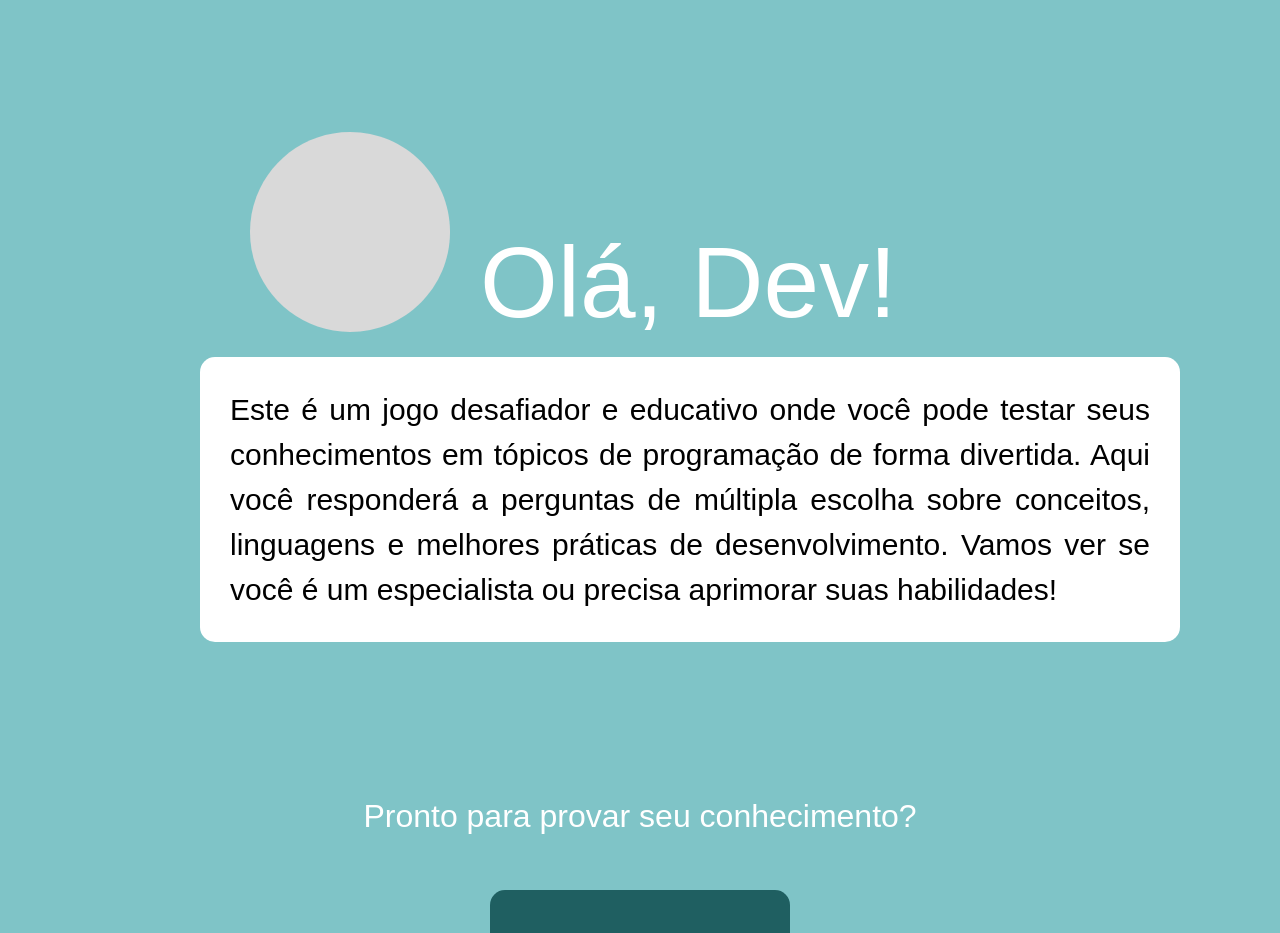
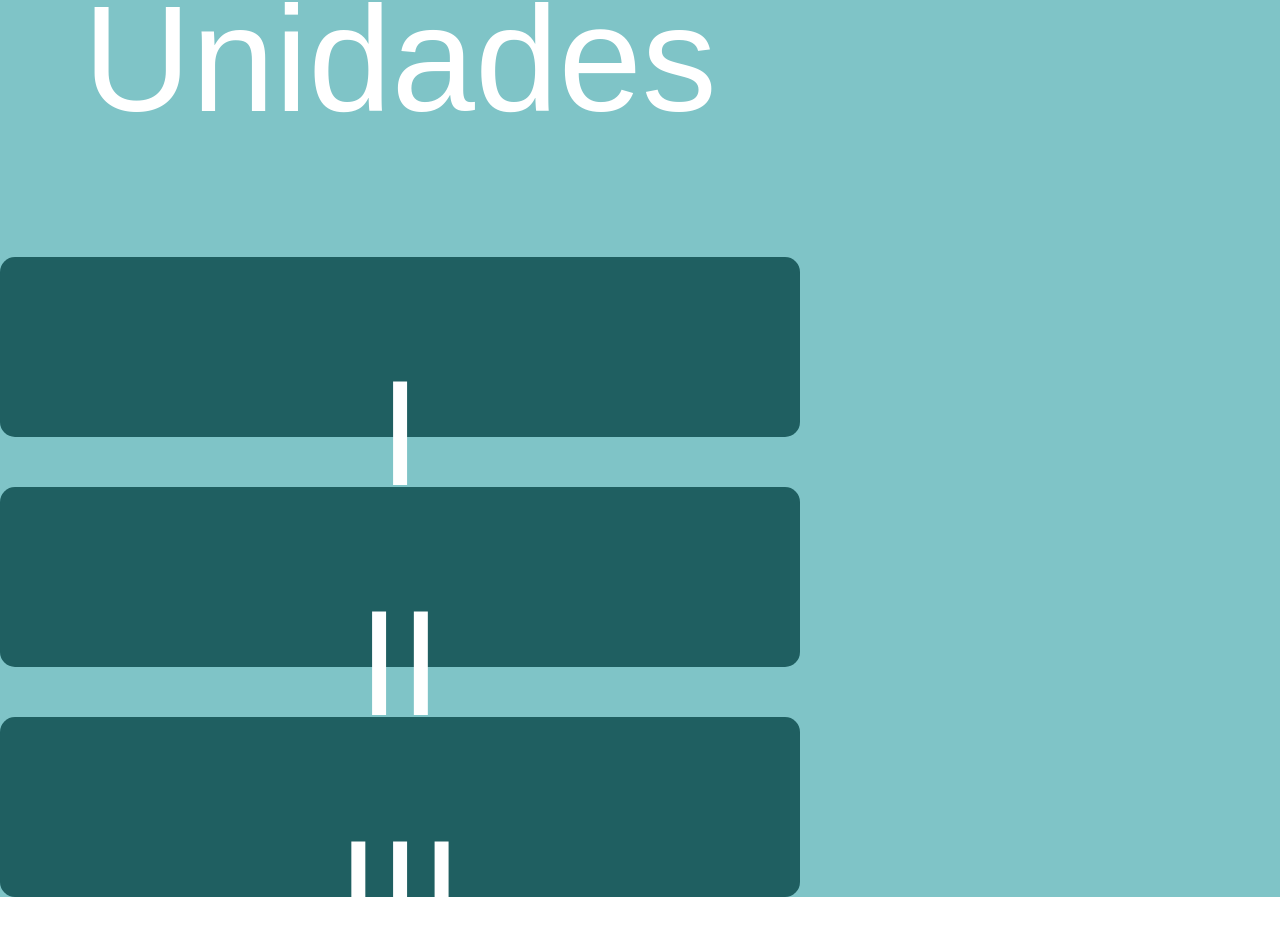
Before and after one commit to projeto-dev-study/dev-study-application, a React (Vite) app: page / in a window 1280 px wide. Shown: the part 123-1056 px from the top of the page. Built offline with nearby package versions, Linux system fonts and the light colour scheme; a web font is replaced by a local one.

Commit message:
tela de unidades finalizada

```diff
--- a/src/App.jsx
+++ b/src/App.jsx
@@ -9,8 +9,9 @@ function App() {
   return (
     <div className="App">
       {/* <Login/>
-
-      <EscolhasUnidades/>*/}<Apresentation/>
+      <Apresentation/>
+      */}
+      <EscolhasUnidades/>
     </div>
   )
 }
--- a/src/pages/Apresentation/Apresentation.jsx
+++ b/src/pages/Apresentation/Apresentation.jsx
@@ -15,7 +15,7 @@ const Apresentation = () => {
         <div className="boxtext">
             <div className="text">Este é um jogo desafiador e educativo onde você pode testar seus conhecimentos em tópicos de programação de forma divertida. Aqui você responderá a perguntas de múltipla escolha sobre conceitos, linguagens e melhores práticas de desenvolvimento. Vamos ver se você é um especialista ou precisa aprimorar suas habilidades!</div>
         </div>
-        <p>Pronto para provar seu conhecimento?</p>
+        <p className="ptext">Pronto para provar seu conhecimento?</p>
         <div className="acao">
             <Botao>Começar</Botao>
         </div>
--- a/src/pages/EscolhasUnidades/EscolhasUnidades.css
+++ b/src/pages/EscolhasUnidades/EscolhasUnidades.css
@@ -1,13 +1,52 @@
 h1 {
     margin-top: 100px;
-    font-size: 90px;
+    font-size: 150px;
+    color: white;
+    font-weight: 90;
     text-align: center;
 }
 
 .botoes{
+    padding-top: 100px;
     align-items: center;
     display: flex;
     flex-direction: column;
     margin-top: 15px;
-    gap: 20px;
+    gap: 50px;
 }
+
+.unidadeI{
+    background-color: #1F5F61;
+    color: white;
+    border-radius: 15px;
+    width: 800px;
+    height: 166px;
+    font-size: 55px;
+    border: none;
+    cursor: pointer;
+    font-size: 150px;
+}
+
+.unidadeII{
+    background-color: #1F5F61;
+    color: white;
+    border-radius: 15px;
+    width: 800px;
+    height: 166px;
+    font-size: 55px;
+    border: none;
+    cursor: pointer;
+    font-size: 150px;
+}
+
+.unidadeIII{
+    background-color: #1F5F61;
+    color: white;
+    border-radius: 15px;
+    width: 800px;
+    height: 166px;
+    font-size: 55px;
+    border: none;
+    cursor: pointer;
+    font-size: 150px;
+}
--- a/src/pages/EscolhasUnidades/EscolhasUnidades.jsx
+++ b/src/pages/EscolhasUnidades/EscolhasUnidades.jsx
@@ -13,9 +13,9 @@ const FirstComponent = () => {
             </div>
 
             <div className='botoes'>
-                <Botao > I      </Botao>
-                <Botao> II </Botao>
-                <Botao> III </Botao>
+                <button className="unidadeI"> I </button>
+                <button className="unidadeII"> II </button>
+                <button className="unidadeIII"> III </button>
             </div>
 
         </div>
```
